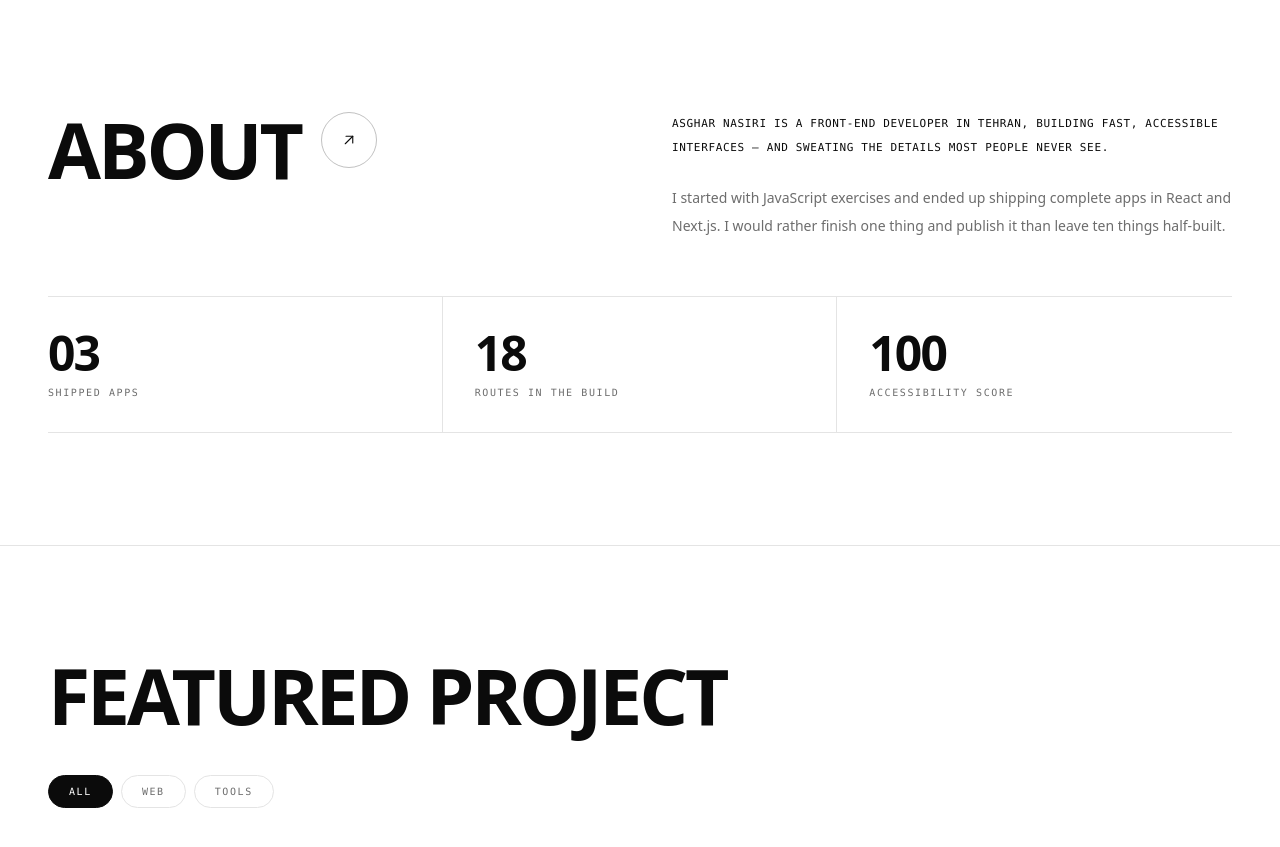
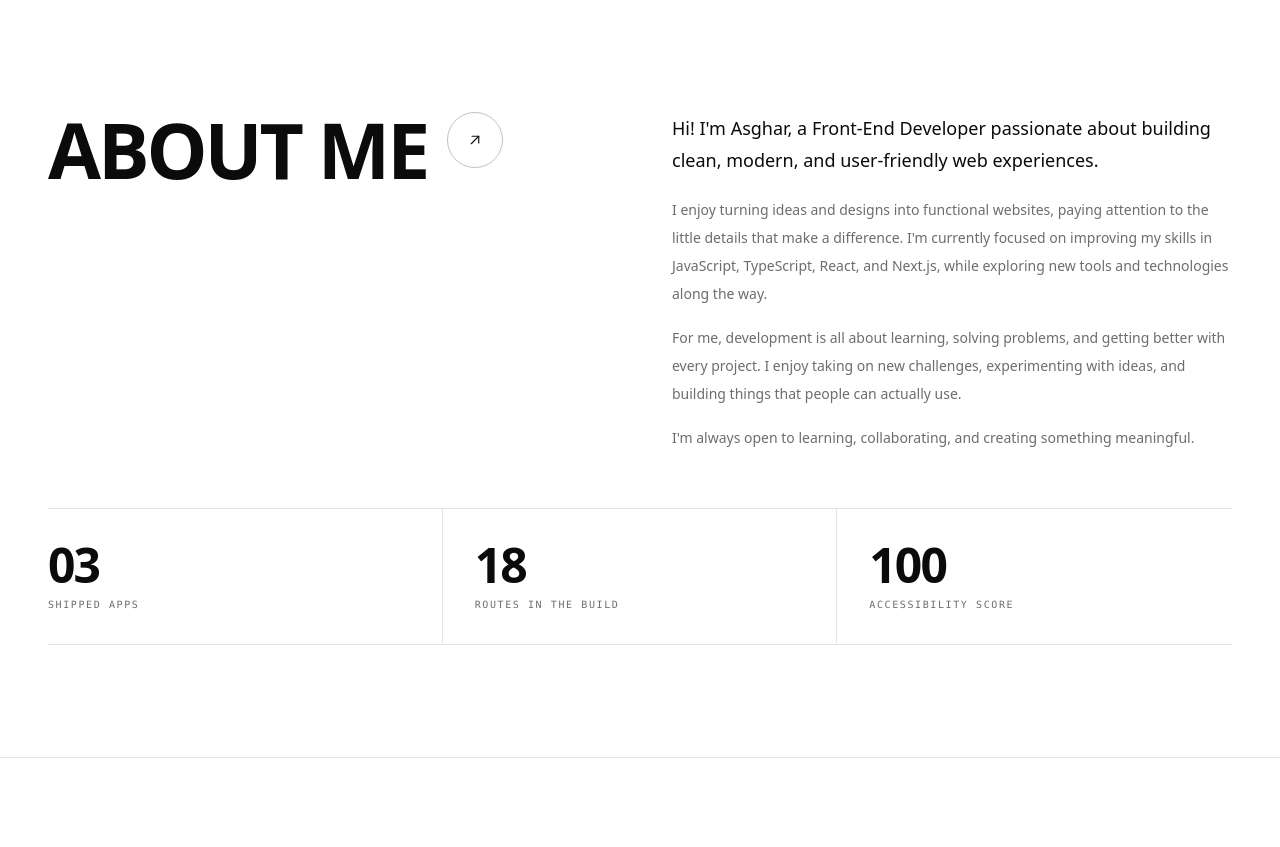
Before and after one commit to asgharnasiri1990/AiProjects, a Next.js app in the folder myportfolio3/: page /en in a window 1280 px wide. Shown: the part 818-1665 px from the top of the page. Built offline with nearby package versions, Linux system fonts and the light colour scheme.

Commit message:
content(portfolio-v3): replace about copy with the owner's text

```diff
--- a/myportfolio3/src/app/[locale]/page.tsx
+++ b/myportfolio3/src/app/[locale]/page.tsx
@@ -99,12 +99,16 @@ export default async function HomePage({ params }: PageProps<"/[locale]">) {
             </div>
 
             <div>
-              <p className="font-mono text-[11px] uppercase leading-6 tracking-[0.06em]">
-                {c.aboutQuote}
+              <p className="max-w-xl text-lg leading-8 text-ink text-pretty">
+                {c.aboutLead}
               </p>
-              <p className="mt-6 max-w-xl text-sm leading-7 text-soft">
-                {c.aboutBody}
-              </p>
+              <div className="mt-5 max-w-xl space-y-4 text-sm leading-7 text-soft">
+                {c.aboutBody.map((paragraph) => (
+                  <p key={paragraph} className="text-pretty">
+                    {paragraph}
+                  </p>
+                ))}
+              </div>
             </div>
           </div>
 
--- a/myportfolio3/src/content/copy.ts
+++ b/myportfolio3/src/content/copy.ts
@@ -38,8 +38,8 @@ export interface Copy {
   portraitAlt: string;
 
   aboutLabel: string;
-  aboutQuote: string;
-  aboutBody: string;
+  aboutLead: string;
+  aboutBody: string[];
   facts: Fact[];
 
   workLabel: string;
@@ -102,12 +102,14 @@ export const copy: Record<Locale, Copy> = {
     availability: "Available for work",
     portraitAlt: "Portrait of Asghar Nasiri outdoors, looking at his phone",
 
-    aboutLabel: "ABOUT",
-    aboutQuote:
-      "ASGHAR NASIRI IS A FRONT-END DEVELOPER IN TEHRAN, BUILDING FAST, ACCESSIBLE INTERFACES — AND SWEATING THE DETAILS MOST PEOPLE NEVER SEE.",
-    aboutBody:
-      "I started with JavaScript exercises and ended up shipping complete apps in React and Next.js. I would rather finish one thing and publish it than leave ten things half-built.",
-    facts: [
+    aboutLabel: "ABOUT ME",
+    aboutLead:
+      "Hi! I'm Asghar, a Front-End Developer passionate about building clean, modern, and user-friendly web experiences.",
+    aboutBody: [
+      "I enjoy turning ideas and designs into functional websites, paying attention to the little details that make a difference. I'm currently focused on improving my skills in JavaScript, TypeScript, React, and Next.js, while exploring new tools and technologies along the way.",
+      "For me, development is all about learning, solving problems, and getting better with every project. I enjoy taking on new challenges, experimenting with ideas, and building things that people can actually use.",
+      "I'm always open to learning, collaborating, and creating something meaningful.",
+    ],    facts: [
       { value: "03", label: "Shipped apps" },
       { value: "18", label: "Routes in the build" },
       { value: "100", label: "Accessibility score" },
@@ -199,12 +201,14 @@ export const copy: Record<Locale, Copy> = {
     availability: "آماده‌ی همکاری",
     portraitAlt: "پرتره‌ی اصغر نصیری در فضای باز، در حال نگاه‌کردن به گوشی",
 
-    aboutLabel: "درباره",
-    aboutQuote:
-      "اصغر نصیری توسعه‌دهنده‌ی فرانت‌اند در تهران است؛ رابط‌های سریع و در دسترس می‌سازد و به جزئیاتی اهمیت می‌دهد که بیشتر مردم نمی‌بینند.",
-    aboutBody:
-      "از تمرین‌های جاوااسکریپت شروع کردم و به ساخت اپلیکیشن‌های کامل با React و Next.js رسیدم. ترجیح می‌دهم یک چیز را تا آخر بسازم و منتشر کنم تا اینکه ده چیز را نیمه‌کاره رها کنم.",
-    facts: [
+    aboutLabel: "درباره من",
+    aboutLead:
+      "سلام! من اصغرم، یک توسعه‌دهنده فرانت‌اند که به ساخت تجربه‌های وب مدرن، زیبا و کاربرپسند علاقه‌مندم.",
+    aboutBody: [
+      "از تبدیل ایده‌ها و طرح‌های گرافیکی به وب‌سایت‌های کاربردی لذت می‌برم و همیشه به جزئیات کوچکی که می‌توانند تفاوت بزرگی ایجاد کنند توجه دارم. در حال حاضر تمرکزم روی تقویت مهارت‌هایم در JavaScript، TypeScript، React و Next.js است و در کنار آن، ابزارها و تکنولوژی‌های جدید را نیز تجربه می‌کنم.",
+      "از نظر من، برنامه‌نویسی یعنی یادگیری مداوم، حل مسئله و بهتر شدن با هر پروژه. از روبه‌رو شدن با چالش‌های جدید، آزمایش ایده‌ها و ساخت محصولاتی که واقعاً برای افراد کاربرد دارند لذت می‌برم.",
+      "همیشه مشتاق یادگیری، همکاری با دیگران و خلق چیزهای ارزشمند هستم.",
+    ],    facts: [
       { value: "03", label: "اپلیکیشن منتشرشده" },
       { value: "18", label: "مسیر در بیلد" },
       { value: "100", label: "امتیاز دسترس‌پذیری" },
```
